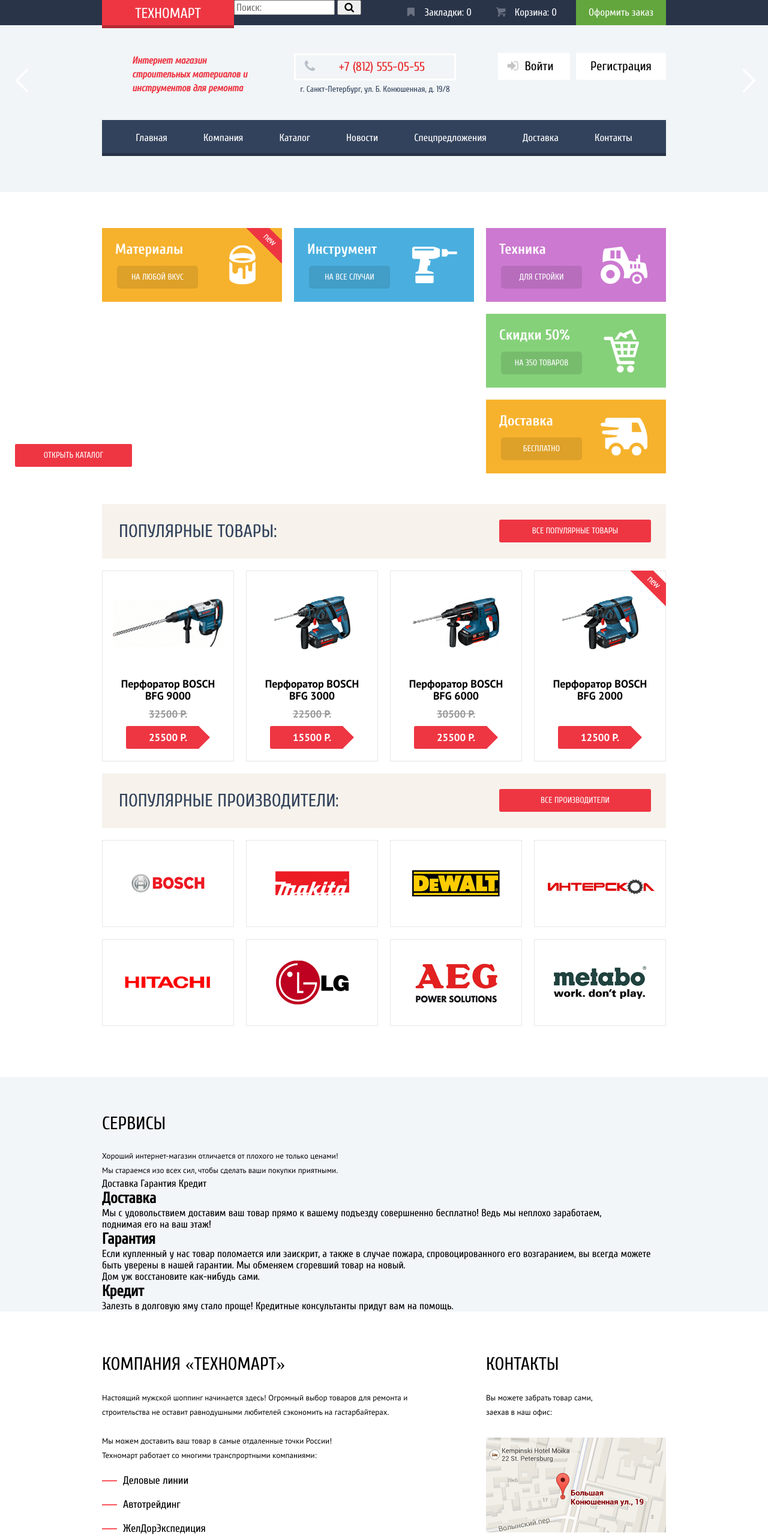
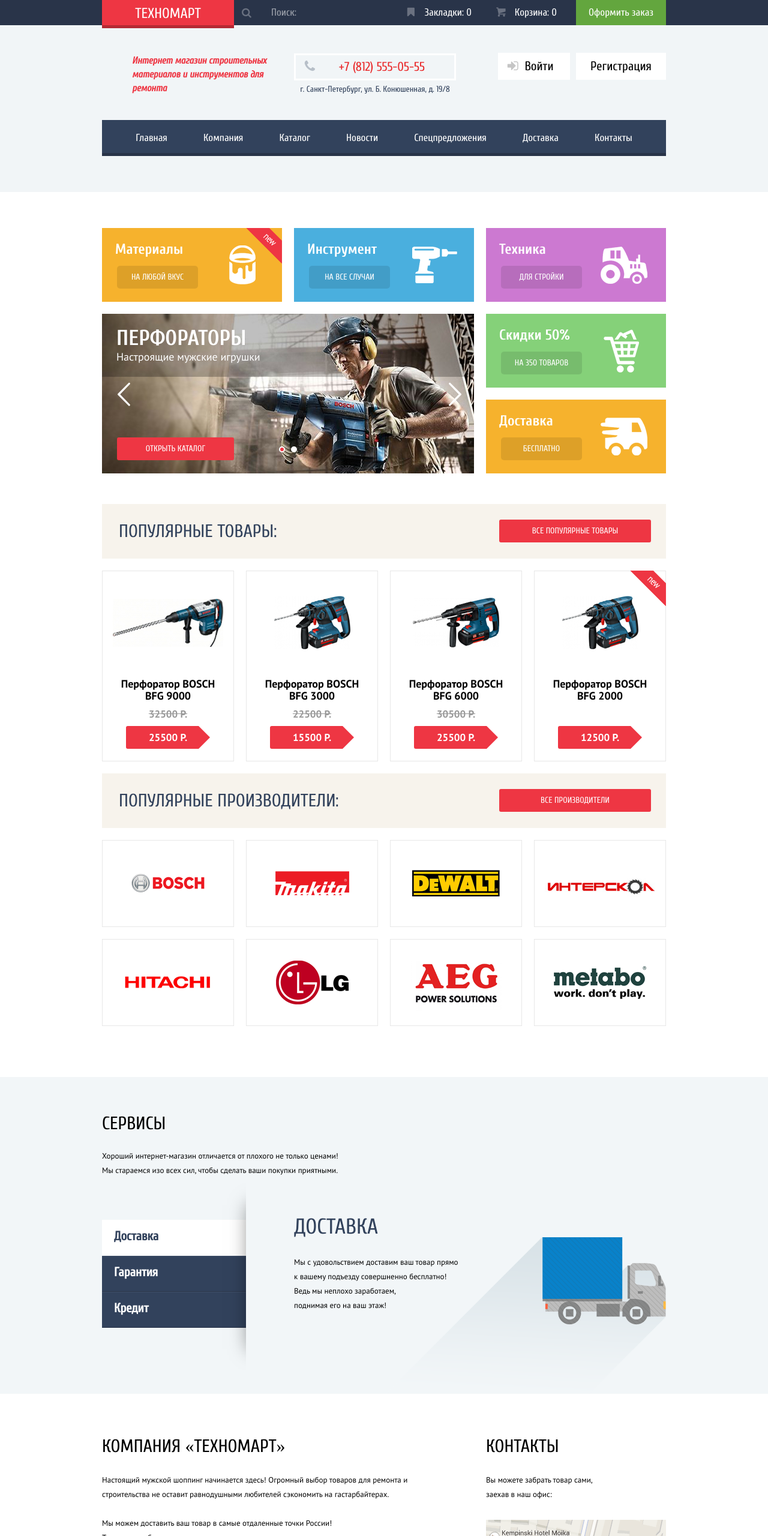
Before and after one commit to vitalydervanowsky/203026-technomart, a plain HTML site: page index.html in a window 1280 px wide. Shown: the top 2560 px of the page at 60% size. Drawn offline with Linux system fonts and the light colour scheme; files whose address does not match are found by name.

Commit message:
.search-form, .slider, .services-tabs

```diff
--- a/css/style.css
+++ b/css/style.css
@@ -170,62 +170,63 @@ ul {
   box-shadow: 0 5px #8e1e26;
 }
 
+/*search-form*/
 .search-form {
   display: block;
   float: left;
   width: 270px;
 }
 
-.search-form label {
-  position: relative;
-}
-
-.search-form label::before {
+.icon-search::before {
   content: "\1f50d";
-  position: absolute;
-  top: 11px;
-  left: 19px;
-  z-index: 1;
-
-  width: 10px;
-  height: 10px;
-
+}
+
+.btn-search {
+  float: left;
+  width: 42px;
+  height: 42px;
   font-size: 17px;
-  font-family: "symbols-technomart";
+  color: rgba(255, 255, 255, 0.3);
+  background-color: transparent;
+  border: none;
+}
+
+input[type="search"] {
+  width: 228px;
+  padding: 12px 0 12px 20px;
+  font: 17px/18px "Cuprum Regular", "Arial", sans-serif;
+  background-color: transparent;
+  border: none;
+}
+
+input[type="search"]::-webkit-input-placeholder {
   color: #ffffff;
-  opacity: 0.3;
-}
-
-.search-line {
-  box-sizing: border-box;
-  display: block;
-  width: 100%;
-  padding-left: 48px;
-  line-height: 40px;
+}
+
+input[type="search"]::-moz-input-placeholder {
   color: #ffffff;
-  background: #293449;
-  border: none;
-}
-
-.search-line:hover {
-  background: #212a3a;
-}
-
-.search-form:hover > label::before {
-  opacity: 1;
-}
-
-.search-line:focus {
+}
+
+.search-form:hover {
+  background-color: #212a3a;
+}
+
+.search-form:hover .btn-search {
+  color: rgba(255, 255, 255, 1);
+}
+
+input[type="search"]:focus {
   color: #000000;
-  background: #ffffff;
-  outline: 0;
-}
-
-/*.search-form:focus > label::before {
-  opacity: 1;
-  color: red;
-}*/
-
+  outline: none;
+  background-color: #ffffff;
+}
+
+input[type="search"]:focus + .btn-search {
+  color: #ee3643;
+  background-color: #fff;
+}
+
+/*order-block*/
 .order-block {
   float: right;
   font-size: 0px;
@@ -299,8 +300,8 @@ ul {
 
 .header-title {
   float: left;
-  width: 200px;
-  margin-right: 70px;
+  width: 240px;
+  margin-right: 30px;
   padding-top: 2px;
   font: 700 16px/23px "Cuprum Italic", Arial, sans-serif;
   color: #ee3643;
@@ -628,25 +629,53 @@ ul {
 
 /*slider*/
 .slider {
+  position: relative;
   float: left;
   width: 620px;
   height: 266px;
-}
-
-.slider__first-page {
-  position: relative;
-  display: block;
-  width: 620px;
-  height: 266px;
-  background: #acaaa7 url("../img/slider1.jpg") no-repeat;
-}
-
-.slider__second-page {
-  position: relative;
-  display: none;
-  width: 620px;
-  height: 266px;
-  background: #acaaa7 url("../img/slider2.jpg") no-repeat;
+  background: #acaaa7;
+}
+
+.slider input[type=radio] {
+  position: absolute;
+  opacity: 0;
+}
+
+.slider-controls{
+  position: absolute;
+  z-index: 1000;
+  bottom: 35px;
+  left: 50%;
+  width: 200px;
+  height: 10px;
+  margin-left: -100px;
+  text-align: center;
+}
+
+.slider-controls label{
+  display: inline-block;
+  width: 6px;
+  height: 6px;
+  margin: 0 3px;
+  background: #ffffff;
+  border: 2px solid #ffffff;
+  vertical-align: top;
+  border-radius: 50%;
+  cursor: pointer;
+}
+
+#btn-1:checked ~ .slider-controls label[for="btn-1"],
+#btn-2:checked ~ .slider-controls label[for="btn-2"] {
+  background: #ee3643;
+}
+
+.slide{
+  position: absolute;
+  top: 0;
+  left: 0;
+  width: 100%;
+  height: 100%;
+  overflow: hidden;
 }
 
 .slider__header {
@@ -656,7 +685,7 @@ ul {
   color: #ffffff;
 }
 
-.slider__header .slider__header-small {
+.slider__header-small {
   font: 18px "PT Sans Regular", Arial, sans-serif;
   text-transform: none;
 }
@@ -705,6 +734,29 @@ ul {
   width: 195px;
 }
 
+.slide:nth-child(1){
+  background-image:url("../img/slider1.jpg");
+  background-repeat:no-repeat;
+}
+
+.slide:nth-child(2){
+  background-image:url("../img/slider2.jpg");
+  background-repeat:no-repeat;
+}
+
+.slide{
+  display:none;
+}
+
+#btn-1:checked ~ .slides .slide:nth-child(1) {
+  display: block;
+}
+
+#btn-2:checked ~ .slides .slide:nth-child(2) {
+  display: block;
+}
+/*end of slider*/
+
 .promo.sales {
   background: #85d179 url("../img/sales.png") no-repeat 196px 50%;
 }
@@ -952,12 +1004,25 @@ ul {
   font: 13px/24px "PT Sans Regular", Arial, sans-serif;
 }
 
-.services-menu {
-  float: left;
-  margin-top: 70px;
-}
-
-.services-menu a {
+/*services-tabs*/
+.services-tabs{
+  position: relative;
+  height: 360px;
+}
+
+.services-tabs input[type=radio] {
+  position: absolute;
+  opacity: 0;
+}
+
+.services-controls{
+  position: absolute;
+  top: 70px;
+  left: 0;
+  width: 240px;
+}
+
+.services-controls label{
   display: block;
   box-sizing: border-box;
   width: 240px;
@@ -972,69 +1037,78 @@ ul {
   box-shadow:
     inset 0 -1px #293449,
     inset 0 1px #405069;
-}
-
-.services-menu a:hover {
+  cursor: pointer;
+}
+
+.services-controls label:hover {
   background: #293449;
 }
 
-.services-menu a.active {
+#services-btn-1:checked ~ .services-controls label[for="services-btn-1"],
+#services-btn-2:checked ~ .services-controls label[for="services-btn-2"],
+#services-btn-3:checked ~ .services-controls label[for="services-btn-3"] {
   color: #32425c;
   background: #ffffff;
   box-shadow: 0 1px #ffffcc;
 }
 
-.services-menu-option {
+.tab{
+  position: absolute;
+  top: 0;
+  left: 240px;
   box-sizing: border-box;
-  float: right;
   width: 700px;
-  min-height: 355px;
+  height: 100%;
   padding: 70px 340px 0 80px;
+  overflow: hidden;
+
   background-repeat: no-repeat;
   background-position: 100% 100%;
   box-shadow: -55px -15px 30px -60px rgba(0, 0, 0, 0.5);
-  outline: 2px dashed pink;
-}
-
-.services-menu-option h2 {
+}
+
+.tab h2 {
   margin-bottom: 35px;
   font: 36px/24px "Cuprum Regular", Arial, sans-serif;
   text-transform: uppercase;
   color: #32425c;
 }
 
-.services-menu-option p {
+.tab p {
+  width: 280px;
   font: 13px/24px "PT Sans Regular", Arial, sans-serif;
 }
 
-.services-menu-option a {
-  font-size: 0px;
-}
-
-.services-menu-delivery {
+.tab:nth-child(2) p{
+  width: 380px;
+}
+
+.tab:nth-child(1){
   background-image: url("../img/services-delivery.png");
 }
 
-.services-menu-delivery p {
-  width: 280px;
-}
-
-.services-menu-guarantee {
-  /*display: none;*/
+.tab:nth-child(2){
   background-image: url("../img/services-guarantee.png");
 }
 
-.services-menu-guarantee p {
-  width: 380px;
-}
-
-.services-menu-credit {
-  /*display: none;*/
+.tab:nth-child(3){
   background-image: url("../img/services-credit.png");
 }
 
-.services-menu-credit p {
-  width: 278px;
+.tab{
+  display: none;
+}
+
+#services-btn-1:checked ~ .tabs .tab:nth-child(1) {
+  display: block;
+}
+
+#services-btn-2:checked ~ .tabs .tab:nth-child(2) {
+  display: block;
+}
+
+#services-btn-3:checked ~ .tabs .tab:nth-child(3) {
+  display: block;
 }
 
 /*main: about*/
```
